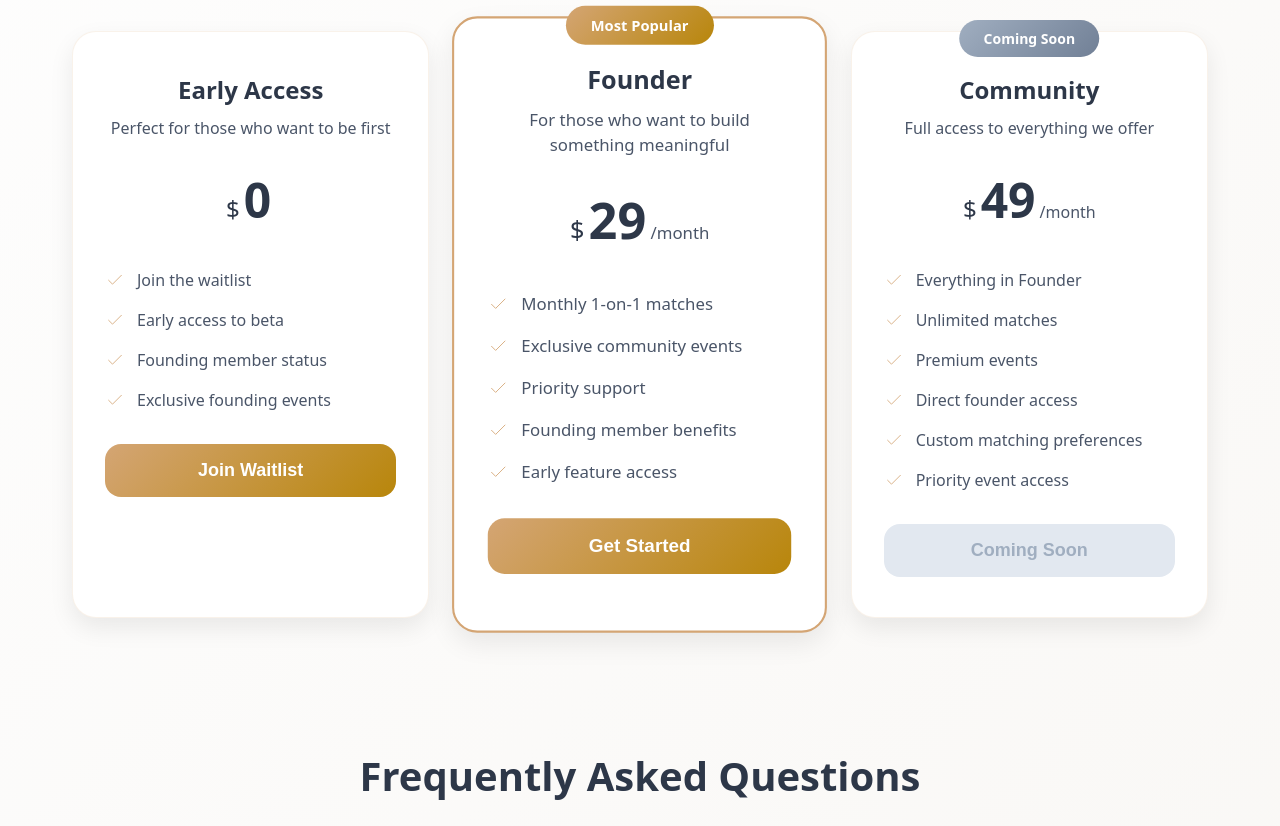
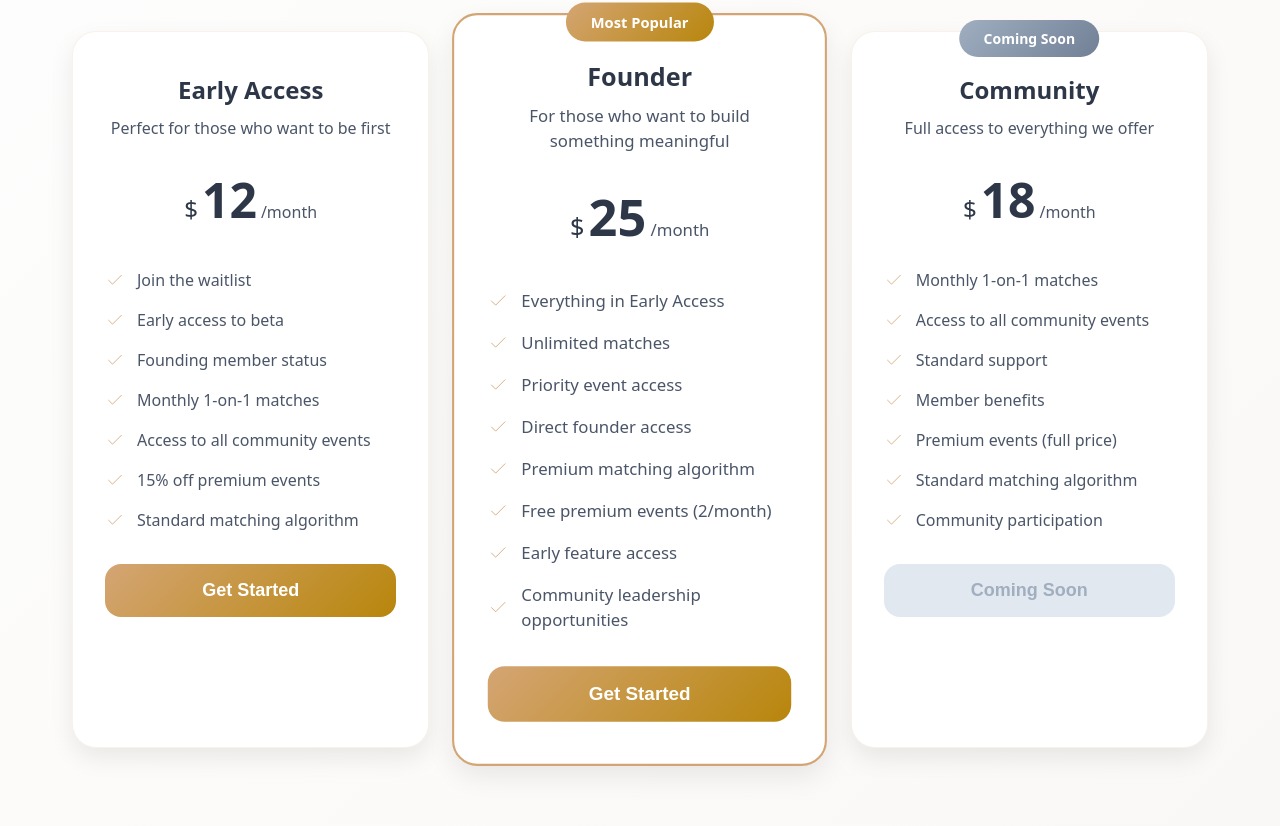
Before and after one commit to SageJonathan/offcache_client, a React (Vite) app in the folder my-app/: page /pricing in a window 1280 px wide. Shown: the part 463-1289 px from the top of the page. Built offline with nearby package versions, Linux system fonts and the light colour scheme.

Commit message:
add pricing scheme

```diff
--- a/my-app/src/components/About/AboutC.tsx
+++ b/my-app/src/components/About/AboutC.tsx
@@ -1,4 +1,3 @@
-
 import "./aboutC.scss";
 
 const AboutC = () => {
--- a/my-app/src/components/Footer/Footer.tsx
+++ b/my-app/src/components/Footer/Footer.tsx
@@ -1,4 +1,3 @@
-
 import Email from "../../assets/icons/email.png";
 import Facebook from "../../assets/icons/facebook.png";
 import Instagram from "../../assets/icons/instagram.png";
--- a/my-app/src/components/Hero/Hero.tsx
+++ b/my-app/src/components/Hero/Hero.tsx
@@ -33,8 +33,6 @@ const Hero = () => {
     <section className="hero">
       <div className="hero__container">
         <div className="hero__content">
-
-
           <h1 className="hero__title">
             Human Connections,
             <span className="hero__title-highlight"> Not Just Networking</span>
--- a/my-app/src/components/Pricing/PricingC.tsx
+++ b/my-app/src/components/Pricing/PricingC.tsx
@@ -7,42 +7,49 @@ const PricingC = () => {
   const plans = [
     {
       name: "Early Access",
-      price: { monthly: 0, annual: 0 },
+      price: { monthly: 12, annual: 120 },
       description: "Perfect for those who want to be first",
       features: [
         "Join the waitlist",
         "Early access to beta",
         "Founding member status",
-        "Exclusive founding events",
+        "Monthly 1-on-1 matches",
+        "Access to all community events",
+        "15% off premium events",
+        "Standard matching algorithm",
       ],
       popular: false,
       comingSoon: false,
     },
     {
       name: "Founder",
-      price: { monthly: 29, annual: 290 },
+      price: { monthly: 25, annual: 250 },
       description: "For those who want to build something meaningful",
       features: [
-        "Monthly 1-on-1 matches",
-        "Exclusive community events",
-        "Priority support",
-        "Founding member benefits",
+        "Everything in Early Access",
+        "Unlimited matches",
+        "Priority event access",
+        "Direct founder access",
+        "Premium matching algorithm",
+        "Free premium events (2/month)",
         "Early feature access",
+        "Community leadership opportunities",
       ],
       popular: true,
       comingSoon: false,
     },
     {
       name: "Community",
-      price: { monthly: 49, annual: 490 },
+      price: { monthly: 18, annual: 180 },
       description: "Full access to everything we offer",
       features: [
-        "Everything in Founder",
-        "Unlimited matches",
-        "Premium events",
-        "Direct founder access",
-        "Custom matching preferences",
-        "Priority event access",
+        "Monthly 1-on-1 matches",
+        "Access to all community events",
+        "Standard support",
+        "Member benefits",
+        "Premium events (full price)",
+        "Standard matching algorithm",
+        "Community participation",
       ],
       popular: false,
       comingSoon: true,
@@ -63,7 +70,7 @@ const PricingC = () => {
     {
       question: "Are the events included in my membership?",
       answer:
-        "Yes! All community events are included in your membership. Some premium events may have limited capacity, but members get priority access.",
+        "All members get access to community events. Founder members get 2 free premium events per month, Early Access gets 15% off premium events, and Community members pay full price for premium events.",
     },
     {
       question: "Can I cancel anytime?",
```
